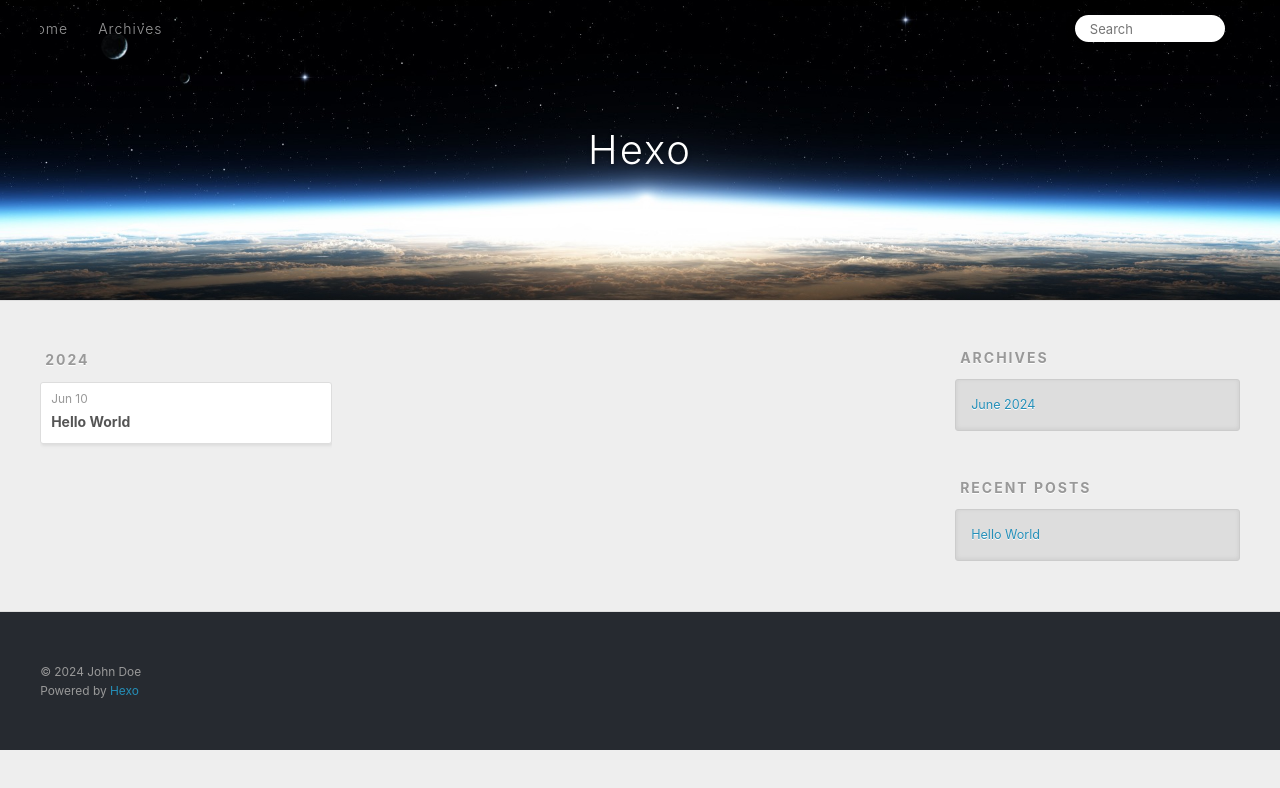
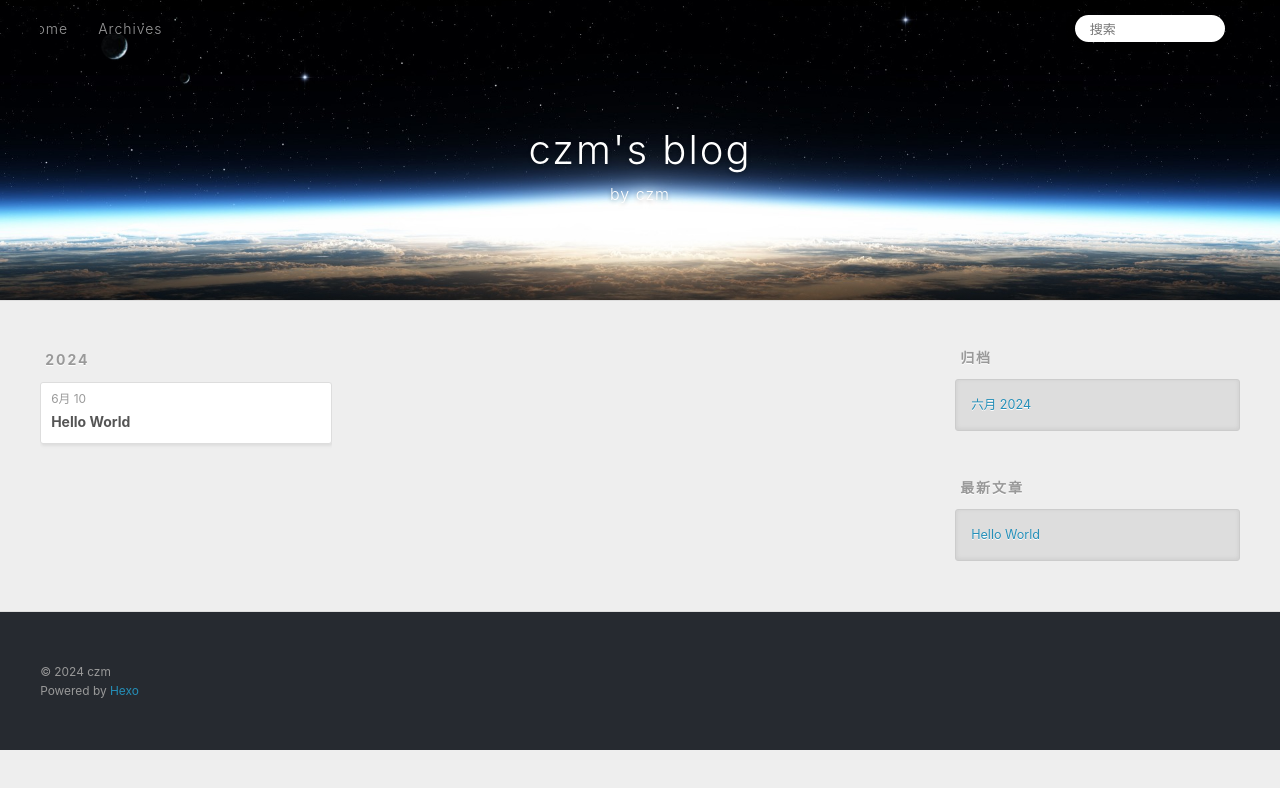
Before and after one commit to William-Chen20110910/William-Chen20110910.github.io, a plain HTML site: page archives/index.html in a window 1280 px wide. Both pictures are taken after a click on the link 1232 px from the left and 27 px from the top of the page. Drawn offline with Linux system fonts and the light colour scheme.

Commit message:
Site updated: 2024-06-10 15:39:55

```diff
--- a/archives/index.html
+++ b/archives/index.html
@@ -4,17 +4,19 @@
   <meta charset="utf-8">
 
 
-  <title>Archives | Hexo</title>
+  <title>归档 | czm&#39;s blog</title>
   <meta name="viewport" content="width=device-width, initial-scale=1, shrink-to-fit=no">
-  <meta property="og:type" content="website">
-<meta property="og:title" content="Hexo">
+  <meta name="description" content="十年OI一场空，不开long long见祖宗">
+<meta property="og:type" content="website">
+<meta property="og:title" content="czm&#39;s blog">
 <meta property="og:url" content="http://example.com/archives/index.html">
-<meta property="og:site_name" content="Hexo">
-<meta property="og:locale" content="en_US">
-<meta property="article:author" content="John Doe">
+<meta property="og:site_name" content="czm&#39;s blog">
+<meta property="og:description" content="十年OI一场空，不开long long见祖宗">
+<meta property="og:locale" content="zh_CN">
+<meta property="article:author" content="czm">
 <meta name="twitter:card" content="summary">
 
-    <link rel="alternate" href="/atom.xml" title="Hexo" type="application/atom+xml">
+    <link rel="alternate" href="/atom.xml" title="czm's blog" type="application/atom+xml">
 
 
     <link rel="shortcut icon" href="/favicon.png">
@@ -39,8 +41,12 @@
   <div id="header-outer" class="outer">
     <div id="header-title" class="inner">
       <h1 id="logo-wrap">
-        <a href="/" id="logo">Hexo</a>
+        <a href="/" id="logo">czm&#39;s blog</a>
       </h1>
+
+        <h2 id="subtitle-wrap">
+          <a href="/" id="subtitle">by czm</a>
+        </h2>
 
     </div>
     <div id="header-inner" class="inner">
@@ -55,12 +61,12 @@
       <nav id="sub-nav">
 
 
-          <a class="nav-icon" href="/atom.xml" title="RSS Feed"><span class="fa fa-rss"></span></a>
+          <a class="nav-icon" href="/atom.xml" title="RSS 订阅"><span class="fa fa-rss"></span></a>
 
-        <a class="nav-icon nav-search-btn" title="Search"><span class="fa fa-search"></span></a>
+        <a class="nav-icon nav-search-btn" title="搜索"><span class="fa fa-search"></span></a>
       </nav>
       <div id="search-form-wrap">
-        <form action="//google.com/search" method="get" accept-charset="UTF-8" class="search-form"><input type="search" name="q" class="search-form-input" placeholder="Search"><button type="submit" class="search-form-submit">&#xF002;</button><input type="hidden" name="sitesearch" value="http://example.com"></form>
+        <form action="//google.com/search" method="get" accept-charset="UTF-8" class="search-form"><input type="search" name="q" class="search-form-input" placeholder="搜索"><button type="submit" class="search-form-submit">&#xF002;</button><input type="hidden" name="sitesearch" value="http://example.com"></form>
       </div>
     </div>
   </div>
@@ -84,7 +90,7 @@
   <div class="archive-article-inner">
     <header class="archive-article-header">
       <a href="/2024/06/10/hello-world/" class="archive-article-date">
-  <time class="dt-published" datetime="2024-06-10T07:25:37.531Z" itemprop="datePublished">Jun 10</time>
+  <time class="dt-published" datetime="2024-06-10T07:25:37.531Z" itemprop="datePublished">6月 10</time>
 </a>
 
 
@@ -116,9 +122,9 @@
 
 
   <div class="widget-wrap">
-    <h3 class="widget-title">Archives</h3>
+    <h3 class="widget-title">归档</h3>
     <div class="widget">
-      <ul class="archive-list"><li class="archive-list-item"><a class="archive-list-link" href="/archives/2024/06/">June 2024</a></li></ul>
+      <ul class="archive-list"><li class="archive-list-item"><a class="archive-list-link" href="/archives/2024/06/">六月 2024</a></li></ul>
     </div>
   </div>
 
@@ -126,7 +132,7 @@
 
 
   <div class="widget-wrap">
-    <h3 class="widget-title">Recent Posts</h3>
+    <h3 class="widget-title">最新文章</h3>
     <div class="widget">
       <ul>
 
@@ -147,7 +153,7 @@
   <div class="outer">
     <div id="footer-info" class="inner">
 
-      &copy; 2024 John Doe<br>
+      &copy; 2024 czm<br>
       Powered by <a href="https://hexo.io/" target="_blank">Hexo</a>
     </div>
   </div>
```
Also changed, not shown: 2024/06/10/hello-world/index.html (+18 -14 lines), archives/2024/06/index.html (+22 -16 lines), archives/2024/index.html (+22 -16 lines), index.html (+22 -16 lines).
